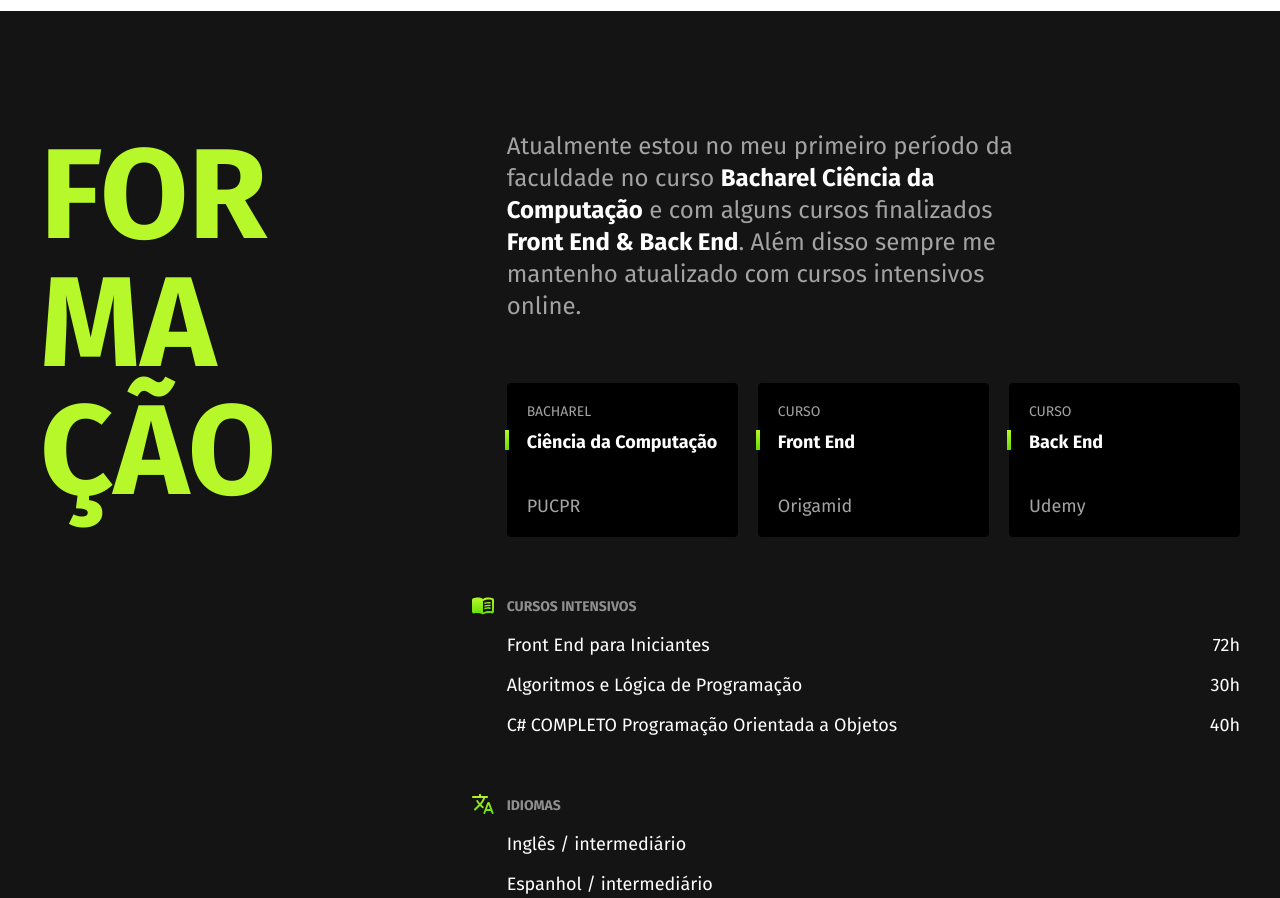
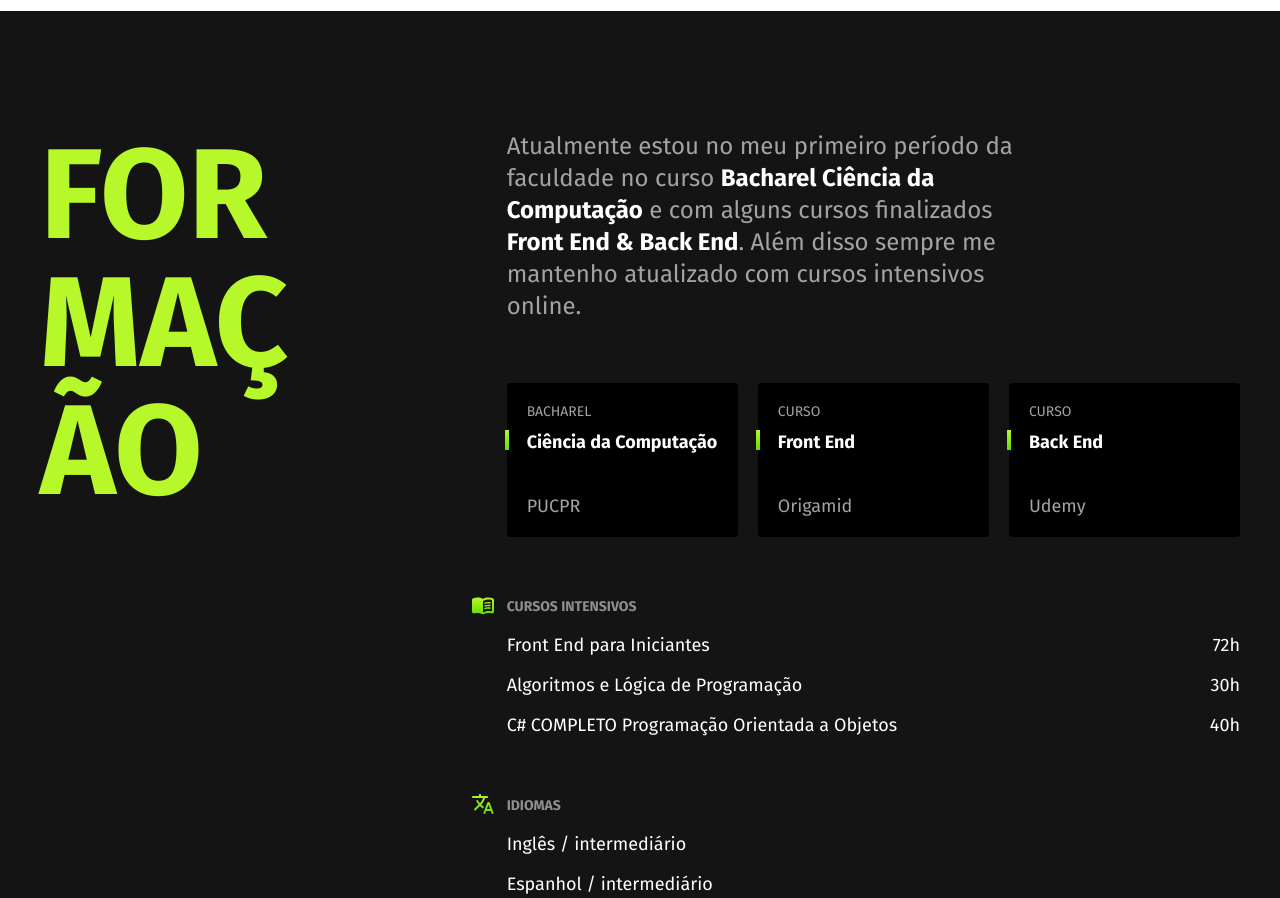
Before and after one commit to PedroCastro0507/PedroCastro0507.github.io, a plain HTML site: page index.html in a window 1280 px wide. Shown: the part 1160-2058 px from the top of the page. Drawn offline with Linux system fonts and the light colour scheme.

Commit message:
remocao da quebra de linha

```diff
--- a/index.html
+++ b/index.html
@@ -65,7 +65,7 @@
   <!-- #region Inicio da Formação -->
   <section class="formacao" id="formacao" aria-label="Formação">
     <div class="formacao-container">
-      <h2 class="subtitulo">Forma<br>ção</h2>
+      <h2 class="subtitulo">Formação</h2>
       <div>
         <p class="formacao-texto">Atualmente estou no meu primeiro período da faculdade no curso <strong>Bacharel Ciência da Computação</strong> e com alguns cursos finalizados <strong>Front End & Back End</strong>. Além disso sempre me mantenho atualizado com cursos intensivos online.</p>
         <ul class="faculdade-lista">
```
